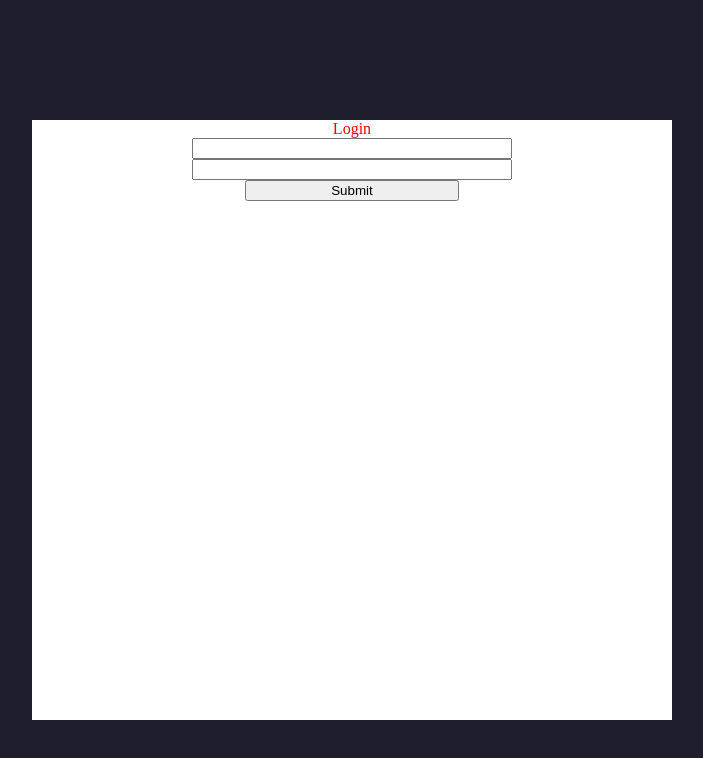
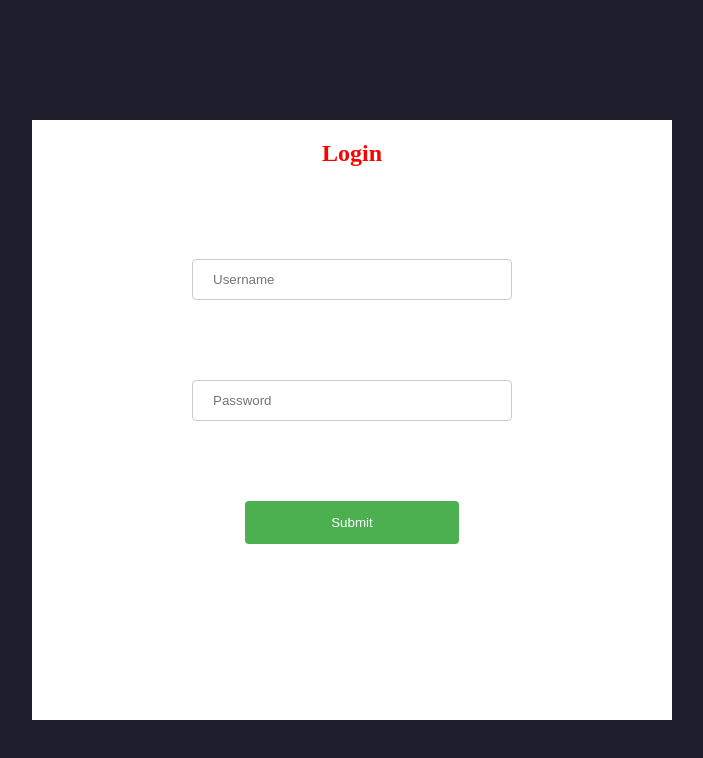
Before and after one commit to yashsonkar11/angular-ui-2, an Angular app: page /login in a window 1280 px wide. Before the commit this address led to /. Shown: the top 758 px of the page, without its empty margins (288-991 px from the left). Built offline with nearby package versions, Linux system fonts and the light colour scheme.

Commit message:
login page UI

```diff
--- a/src/app/app-routing.module.ts
+++ b/src/app/app-routing.module.ts
@@ -1,7 +1,13 @@
 import { NgModule } from '@angular/core';
 import { Routes, RouterModule } from '@angular/router';
+import { LoginComponent } from './components/login/login.component';
+import { DashboardComponent } from './components/dashboard/dashboard.component';
 
-const routes: Routes = [];
+const routes: Routes = [
+  {  path: '',  redirectTo: 'login',  pathMatch: 'full' },
+  {  path: 'login',  component: LoginComponent },
+  {  path: 'dashboard',  component: DashboardComponent }
+];
 
 @NgModule({
   imports: [RouterModule.forRoot(routes)],
--- a/src/app/app.component.html
+++ b/src/app/app.component.html
@@ -1,3 +1 @@
-<app-login></app-login>
-
-<!-- <app-dashboard></app-dashboard> -->
+<router-outlet></router-outlet>
--- a/src/app/components/login/login.component.html
+++ b/src/app/components/login/login.component.html
@@ -4,18 +4,26 @@
       <div class="row">
 
         <div class="offset-s-4 col-s-4 r-offset-s-4">
-          <div class="title">
+          <h2 class="title">
               Login
-          </div>
+          </h2>
         </div>
 
-      <input class="offset-s-3 col-s-6 r-offset-s-3" type="text">
+        <div class="offset-s-3 col-s-6 r-offset-s-3 mt">
+            <input  type="text" placeholder="Username">
+        </div>
 
-      <input class="offset-s-3 col-s-6 r-offset-s-3" type="text">
+        <div class="offset-s-3 col-s-6 r-offset-s-3 mt">
+            <input type="text" placeholder="Password">
+        </div>
 
-      <button class="offset-s-4 col-s-4 r-offset-s-4">
-        Submit
-      </button>
+        <div class="offset-s-4 col-s-4 r-offset-s-4 mt">
+            <button >
+                <a [routerLink]="'/dashboard'">
+                  Submit
+                </a>
+              </button>
+        </div>
 
   </div>
 
--- a/src/app/components/login/login.component.scss
+++ b/src/app/components/login/login.component.scss
@@ -5,6 +5,7 @@
   }
 
   .login-box{
+    overflow: auto;
     position: absolute;
     background-color: #FFFFFF;
     color: red;
@@ -63,3 +64,33 @@
       width: 40vw;
     }
   }
+
+a{
+  text-decoration: unset;
+  color: unset;
+}
+
+.mt{
+  margin-top: 10%;
+}
+
+input {
+  width: 100%;
+  padding: 12px 20px;
+  margin: 8px 0;
+  display: inline-block;
+  border: 1px solid #ccc;
+  border-radius: 4px;
+  box-sizing: border-box;
+}
+
+button{
+  width: 100%;
+  background-color: #4CAF50;
+  color: white;
+  padding: 14px 20px;
+  margin: 8px 0;
+  border: none;
+  border-radius: 4px;
+  cursor: pointer;
+}
```
